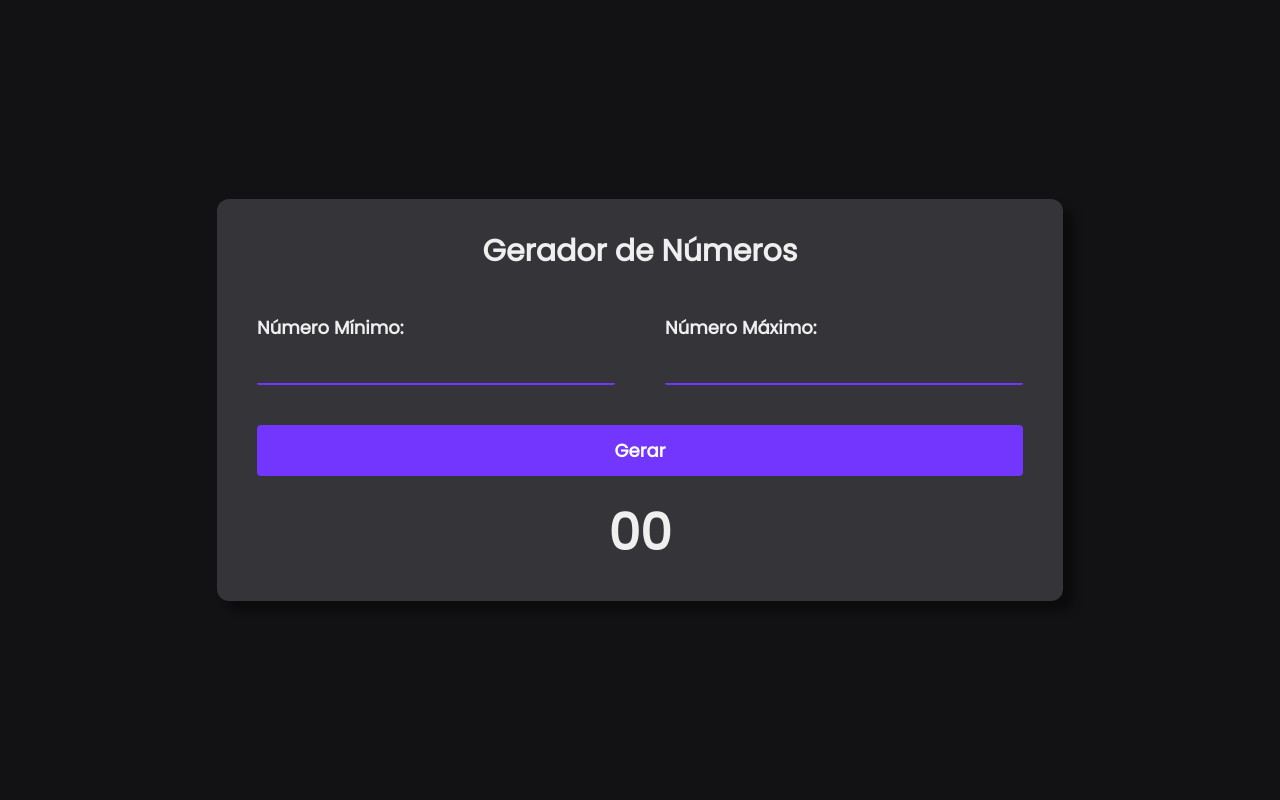
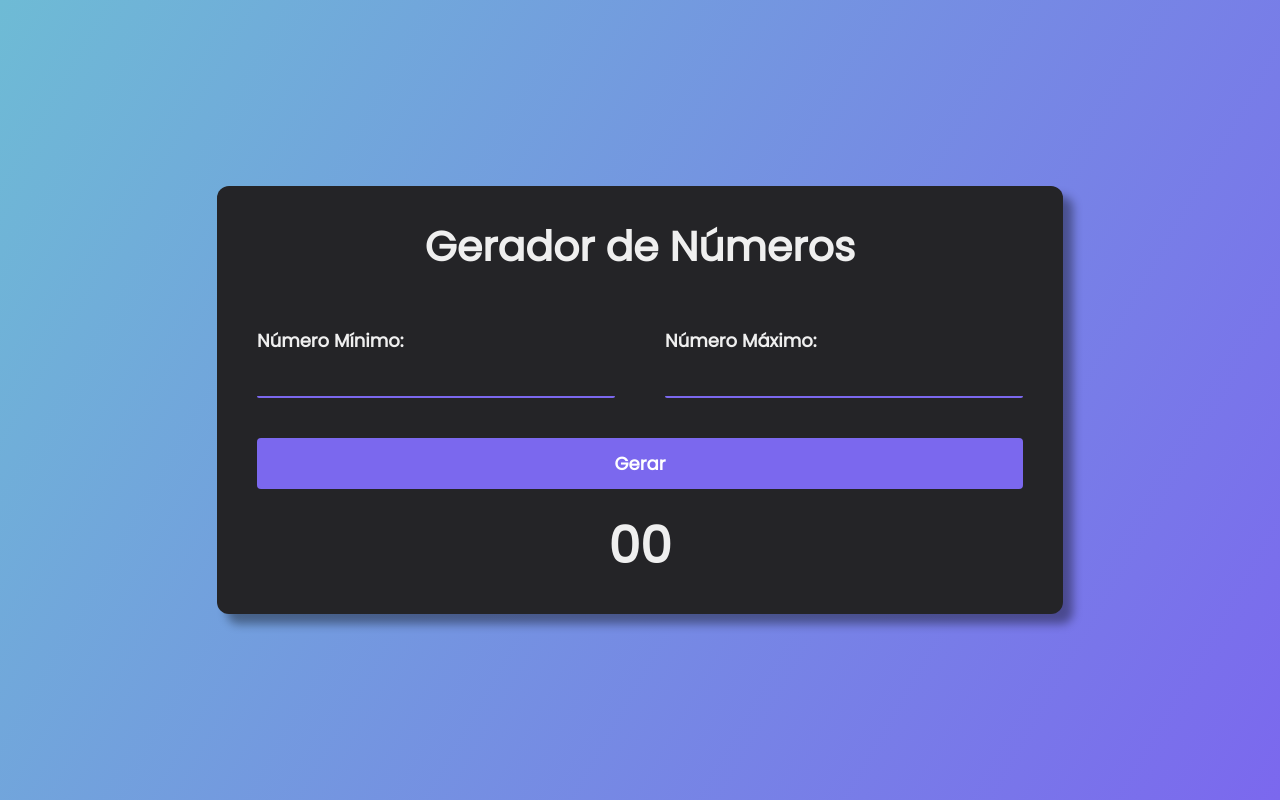
Before and after one commit to MariaCastr0/Gerador-de-Numeros, a plain HTML site: page index.html in a window 1280 px wide. Drawn offline with Linux system fonts and the light colour scheme.

Commit message:
Gerador de Números completo

```diff
--- a/arquivos/css/style.css
+++ b/arquivos/css/style.css
@@ -8,7 +8,7 @@
 }
 
 body {
-    background-color: #121214;
+    background: linear-gradient(120deg, #6ebbd5, 	#7B68EE);
     width: 100%;
     min-height: 100vh;
     display: flex;
@@ -17,7 +17,7 @@ body {
 }
 
 .container {
-    background-color: #343439;
+    background-color: #242427;
     padding: 30px 40px;
     min-width: 470px;
     color: #efefef;
@@ -29,9 +29,9 @@ body {
 }
 
 .container h2 {
-    font-size: 30px;
+    font-size: 41px;
     font-weight: 700;
-    margin-bottom: 20px;
+    margin-bottom: 30px;
 }
 
 .input-group {
@@ -54,7 +54,7 @@ body {
 .input-field input {
     background-color: transparent;
     border: none;
-    border-bottom: 2px solid #7336ff;
+    border-bottom: 2px solid #7B68EE;
     font-size: 18px;
     border-radius: 2px;
     padding: 5px;
@@ -63,11 +63,11 @@ body {
 
 .input-field input:focus {
     outline: none;
-    border-bottom: 3px solid #7336ff;
+    border-bottom: 3px solid #7B68EE;
 }
 
 #generate {
-    background-color: #7336ff;
+    background-color: #7B68EE;
     border: none;
     padding: 12px 20px;
     border-radius: 4px;
--- a/index.html
+++ b/index.html
@@ -8,6 +8,10 @@
     <link rel="stylesheet" href="arquivos/css/style.css">
 
     <title>Gerador de Números</title>
+
+    <link rel="icon" type="image/png" href="img/favicon.png">
+
+
 </head>
 <body>
     <div class="container">
```
Also changed, not shown: img/favicon.png (added).
